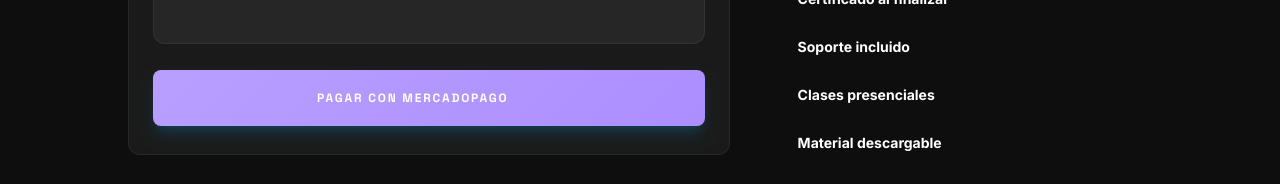
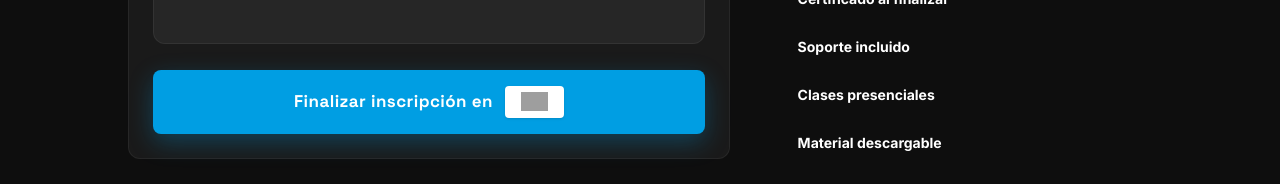
Before and after one commit to ing-lp-tech/CursoMolderia, a React (Vite) app: page /inscripcion in a window 1280 px wide. Shown: the part 1025-1209 px from the top of the page. Built offline with nearby package versions, Linux system fonts and the light colour scheme; no server answers; the database is empty; grey boxes are pictures that could not be loaded.

Commit message:
feat(ui): premium mercadopago checkout button

```diff
--- a/src/pages/InscripcionPage.jsx
+++ b/src/pages/InscripcionPage.jsx
@@ -257,10 +257,33 @@ export default function InscripcionPage() {
               <div className="bg-error-container/20 border border-error/30 rounded-lg px-4 py-3 text-sm text-error">{errMsg}</div>
             )}
 
-            <button type="submit" disabled={estado === 'loading'} className="btn-primary w-full flex items-center justify-center gap-2 bg-[#009EE3] hover:bg-[#008ACA] border-none text-white h-14 rounded-xl font-bold shadow-lg shadow-[#009EE3]/20">
+            <button type="submit" disabled={estado === 'loading'} className="group relative overflow-hidden w-full flex items-center justify-center gap-3 bg-[#009EE3] hover:bg-[#008ACA] active:bg-[#007EB5] transition-all duration-300 border-none text-white h-[64px] rounded-xl font-bold shadow-[0_8px_24px_rgba(0,158,227,0.3)] hover:shadow-[0_12px_28px_rgba(0,158,227,0.4)] disabled:opacity-75 disabled:cursor-not-allowed">
+              {/* Brillo animado estilo Apple/Stripe al hacer hover */}
+              <div className="absolute inset-0 -translate-x-[150%] bg-gradient-to-r from-transparent via-white/20 to-transparent group-hover:translate-x-[150%] transition-transform duration-1000 ease-in-out" />
+
               {estado === 'loading'
-                ? <><span className="material-symbols-outlined text-sm" style={{ animation: 'spin 1s linear infinite' }}>refresh</span>Generando pago seguro...</>
-                : <>Pagar con MercadoPago<span className="material-symbols-outlined text-sm">lock</span></>
+                ? (
+                  <div className="flex items-center justify-center gap-2 relative z-10 w-full">
+                    <span className="material-symbols-outlined animate-spin text-xl">refresh</span>
+                    <span className="text-[17px] tracking-wide font-headline">Generando pago seguro...</span>
+                  </div>
+                ) : (
+                  <div className="flex items-center justify-center gap-2 sm:gap-3 relative z-10 w-full">
+                    <span className="text-[17px] tracking-wide font-headline whitespace-nowrap hidden sm:inline">Finalizar inscripción en</span>
+                    <span className="text-[16px] tracking-wide font-headline whitespace-nowrap sm:hidden">Pagar con</span>
+
+                    {/* Píldora blanca con el logo oficial para asegurar lectura */}
+                    <div className="bg-white rounded-lg px-4 py-1.5 flex items-center justify-center shadow-sm">
+                      <img
+                        src="https://http2.mlstatic.com/frontend-assets/mp-web-navigation/ui-navigation/5.21.22/mercadopago/logo__small@2x.png"
+                        alt="Mercado Pago"
+                        className="h-[18px] md:h-[20px] object-contain select-none"
+                      />
+                    </div>
+
+                    <span className="material-symbols-outlined text-white/50 text-xl absolute right-5 hidden md:block" title="Transacción Segura 100%">verified_user</span>
+                  </div>
+                )
               }
             </button>
           </form>
```
